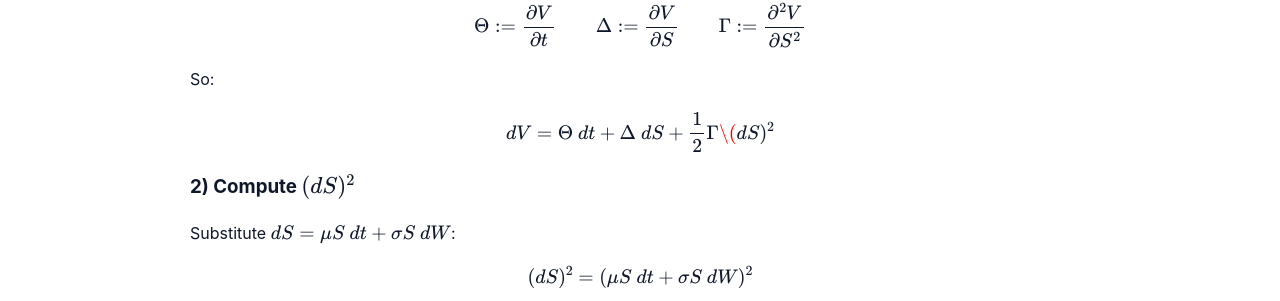
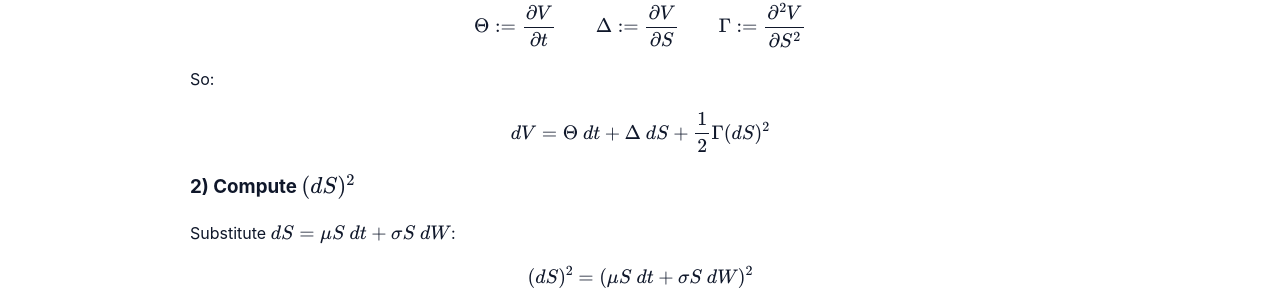
Before and after one commit to sljy1995/StephTheAlpha, a Jekyll site: the page built from _posts/2025-12-28-monetising-vrp-for-aapl-pt-2.md, in a window 1280 px wide and 900 px high, scrolled down 2165 px. Shown: the part 148-449 px from the top of the window. Built offline with Jekyll 4.4.1, drawn with Linux system fonts in a browser that asks for light colours; some web fonts are replaced; comment, search, counter and statistics services are not loaded.

Commit message:
Fix formatting of mathematical expression

```diff
--- a/_posts/2025-12-28-monetising-vrp-for-aapl-pt-2.md
+++ b/_posts/2025-12-28-monetising-vrp-for-aapl-pt-2.md
@@ -98,7 +98,7 @@ $$
 So:
 
 $$
-dV = \Theta\ dt + \Delta\ dS + \frac{1}{2}\Gamma\(dS)^2
+dV = \Theta\ dt + \Delta\ dS + \frac{1}{2}\Gamma (dS)^2
 $$
 
 ### 2) Compute $(dS)^2$
```
